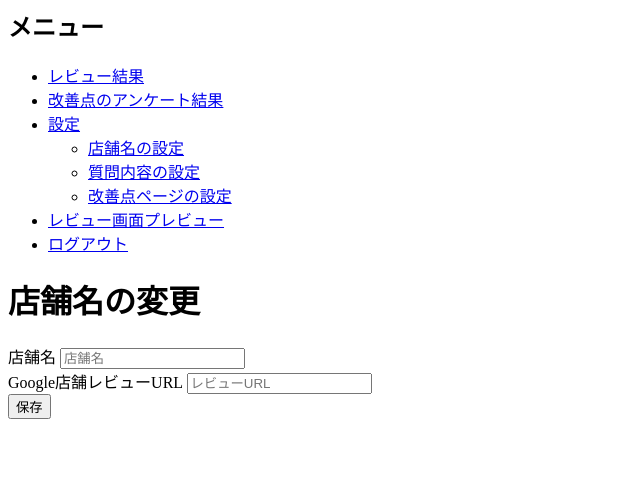
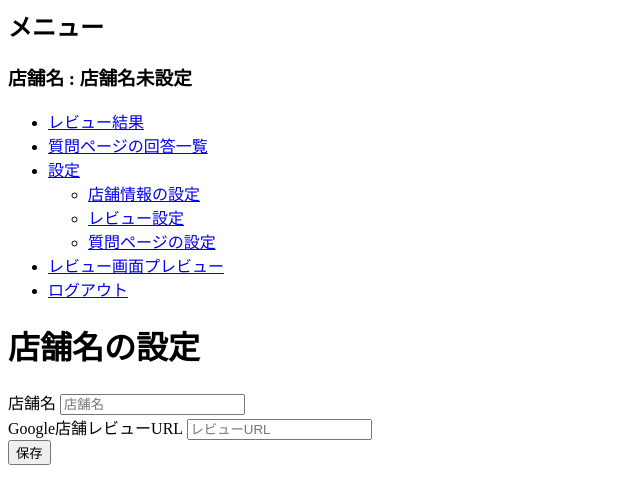
Before and after one commit to takahitxr/meotools, a Django app: page /name_setting/ in a window 1280 px wide. Shown: the top 504 px of the page, without its empty margins (0-640 px from the left). Run offline with Django 3.2, Linux system fonts and the light colour scheme; the visitor is signed in with stand-in values (Sample User, id 1); data comes from the database, SQL or seed files in the repository; parts of the project's set-up code (start-up, migrations or seed data) failed here and were passed over; some libraries are stand-ins or nearby versions.

Commit message:
HTMLなど修正

```diff
--- a/QAS/context_processors.py
+++ b/QAS/context_processors.py
@@ -8,3 +8,16 @@ def store_code_processor(request):
         except UserProfile.DoesNotExist:
             return {'store_code': None}
     return {'store_code': None}
+
+def store_name_processor(request):
+    store_name = "店舗名未設定"
+
+    if request.user.is_authenticated:
+        try:
+            user_profile = UserProfile.objects.get(user=request.user)
+            if user_profile.store_name:
+                store_name = user_profile.store_name
+        except UserProfile.DoesNotExist:
+            pass
+
+    return {'store_name': store_name}
--- a/QAS/models.py
+++ b/QAS/models.py
@@ -21,7 +21,7 @@ class UserProfile(models.Model):
         return str(self.user)
 
 class ReviewSetting(models.Model):
-    question_title = models.CharField(max_length=100, default="ご来店ありがとうございました。本日は満足していただけましたでしょうか")
+    question_title = models.CharField(max_length=100, default="ご来店ありがとうございました。本日は満足していただけましたでしょうか？")
     very_satisfied_label = models.CharField(max_length=100, default="非常に満足")
     satisfied_label = models.CharField(max_length=100, default="満足")
     neutral_label = models.CharField(max_length=100, default="普通")
--- a/QAS/templates/QAS/base.html
+++ b/QAS/templates/QAS/base.html
@@ -8,15 +8,16 @@
 <body>
     <div class="sidebar">
         <h2>メニュー</h2>
+        <h3>店舗名 : {{ store_name }}</h3>
         <ul>
             <li><a href="{% url 'kanri' store_code=store_code %}">レビュー結果</a></li>
-            <li><a href="{% url 'improve_result_list' %}">改善点のアンケート結果</a></li>
+            <li><a href="{% url 'improve_result_list' %}">質問ページの回答一覧</a></li>
             <li class="menu-item has-submenu">
                 <a href="#">設定</a>
                 <ul class="submenu">
-                    <li><a href="{% url 'name_setting' %}">店舗名の設定</a></li>
-                    <li><a href="{% url 'user_settings' %}">質問内容の設定</a></li>
-                    <li><a href="{% url 'improve_settings' %}">改善点ページの設定</a></li>
+                    <li><a href="{% url 'name_setting' %}">店舗情報の設定</a></li>
+                    <li><a href="{% url 'user_settings' %}">レビュー設定</a></li>
+                    <li><a href="{% url 'improve_settings' %}">質問ページの設定</a></li>
                 </ul>
             </li>
             <li><a href="{% url 'review_form' store_code=store_code %}">レビュー画面プレビュー</a></li>
--- a/QAS/templates/QAS/improve_result_list.html
+++ b/QAS/templates/QAS/improve_result_list.html
@@ -1,13 +1,12 @@
 {% extends "QAS/base.html" %}
 
-{% block title %}改善点の結果{% endblock %}
+{% block title %}レビュー後の質問回答{% endblock %}
 
 {% block content %}
 
-<h1>改善点の結果</h1>
+<h1>質問ページの回答</h1>
 <div class="dashboard-container">
     <div class="review-table-section">
-        <h2>改善点の回答一覧</h2>
         <table class="review-table">
             <thead>
                 <tr>
--- a/QAS/templates/QAS/improvepage.html
+++ b/QAS/templates/QAS/improvepage.html
@@ -12,7 +12,6 @@
 <body>
     <div class="container">
         <div class="header">
-            <h1>改善点を教えてください。</h1>
             <p>アンケートのご協力お願いいたします（所要時間1分）</p>
         </div>
         <form method="post">
--- a/QAS/templates/QAS/store_name_update.html
+++ b/QAS/templates/QAS/store_name_update.html
@@ -3,7 +3,7 @@
 {% block title %}店舗名の変更{% endblock %}
 
 {% block content %}
-<h1>店舗名の変更</h1>
+<h1>店舗名の設定</h1>
 <form method="post">
     {% csrf_token %}
     <div class="form-group">
--- a/QAS/views.py
+++ b/QAS/views.py
@@ -78,7 +78,7 @@ class ReviewFormView(FormView):
                 self.template_name = 'QAS/error.html'
                 return context
             if not improve_setting.question_title or not improve_setting.question_text1:
-                context['error_message'] = '改善点ページが設定されていません。'
+                context['error_message'] = 'レビュー後の質問ページが設定されていません。'
                 context['redirect_url'] = reverse_lazy('improve_settings')
                 self.template_name = 'QAS/error.html'
                 return context
@@ -287,11 +287,19 @@ class ImproveResultsView(LoginRequiredMixin, TemplateView):
 
     def get_context_data(self, **kwargs):
         context = super().get_context_data(**kwargs)
-        improve_results = ImproveResult.objects.order_by('-created_at')
-        improve_setting = ImproveSetting.objects.get(user=self.request.user)
+        try:
+            improve_results = ImproveResult.objects.order_by('-created_at')
+            improve_setting = ImproveSetting.objects.get(user=self.request.user)
 
-        context['improve_results'] = improve_results
-        context['improve_setting'] = improve_setting
+            context['improve_results'] = improve_results
+            context['improve_setting'] = improve_setting
+        except:
+            context['error_message'] = 'レビュー後の質問ページの質問項目を入力してください。'
+            context['redirect_url'] = reverse_lazy('improve_settings')
+            self.template_name = 'QAS/error.html'
+            return context
+
+
         return context
 
 
```
Also changed, not shown: QAS/templates/QAS/improve_settings.html (+4 -4 lines), QAS/templates/QAS/user_settings.html (+8 -8 lines), google_question/settings.py (+8 -23 lines).
